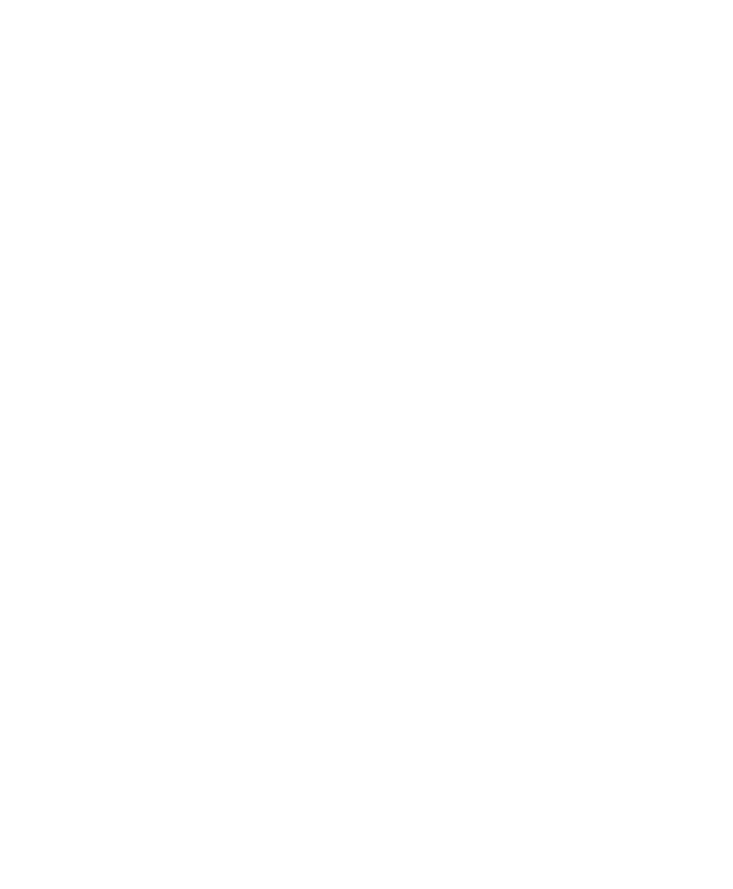
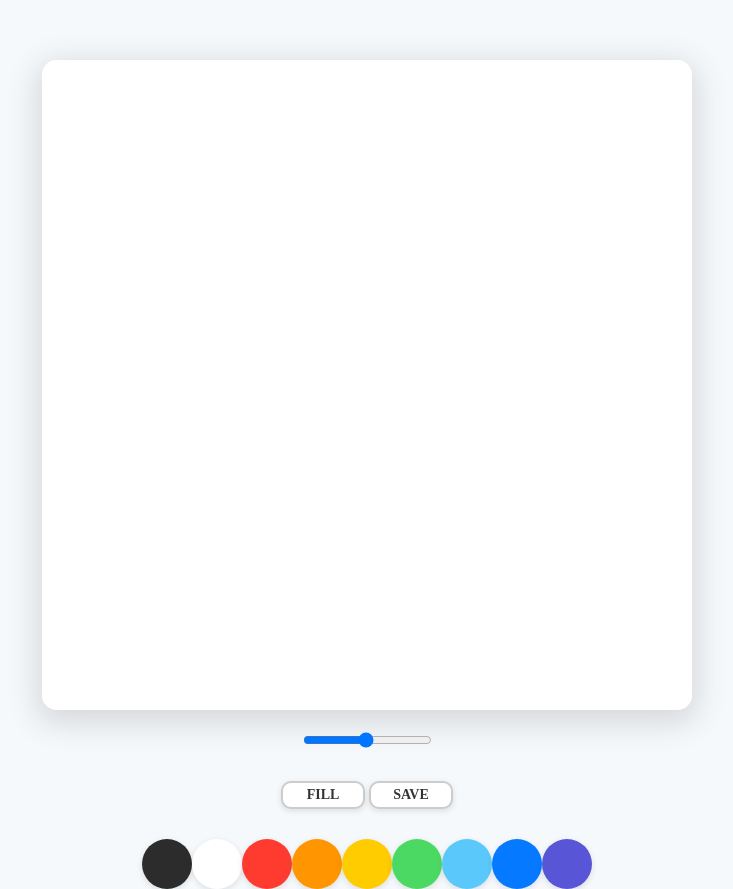
Before and after one commit to marpiotoun/vanila_js2, a plain HTML site: page index.html in a window 1280 px wide. Shown: the whole page, without its empty margins (273-1006 px from the left). Before the commit the page ends 800 px from the top, so only its background shows below. Drawn offline with Linux system fonts and the light colour scheme.

Commit message:
PaintJS Complete

```diff
--- a/app.js
+++ b/app.js
@@ -0,0 +1,81 @@
+const canvas = document.getElementById('jsCanvas');
+const ctx = canvas.getContext('2d');
+
+
+let painting = false;
+
+
+function stopPainting() {
+    painting = false;
+}
+
+
+function startPainting() {
+    painting = true;
+}
+
+
+function onMouseMove(event) {
+    const x = event.offsetX;
+    const y = event.offsetY;
+    if (!painting) {
+        ctx.beginPath();
+        ctx.moveTo(x, y);
+    } else {
+        ctx.lineTo(x, y);
+        ctx.stroke();
+    }
+}
+
+
+function ChangeStrockStyle(event) {
+    ctx.strokeStyle = event.target.style.backgroundColor;
+}
+
+function changeBrushSize(event) {
+    ctx.lineWidth = event.target.value
+}
+
+function changeBackgroundColor() {
+    ctx.fillStyle = ctx.strokeStyle;
+    ctx.fillRect(0, 0, 650, 650);
+}
+
+function handleSave() {
+    const image = canvas.toDataURL('image/jpeg');
+    const link = document.createElement('a');
+    link.href = image;
+    link.download = 'PaintJS';
+    link.click();
+}
+
+function handleCM(event) {
+    event.preventDefault();
+}
+
+function init() {
+    if (canvas) {
+        canvas.width = 650;
+        canvas.height = 650;
+        ctx.strokeStyle = '#2c2c2c';
+        ctx.lineWidth = 2.5;
+        ctx.fillStyle = 'white';
+        ctx.fillRect(0, 0, 650, 650);
+        canvas.addEventListener('mousemove', onMouseMove);
+        canvas.addEventListener('mousedown', startPainting);
+        canvas.addEventListener('mouseup', stopPainting);
+        canvas.addEventListener('mouseleave', stopPainting);
+        window.addEventListener('contextmenu', handleCM);
+    }
+
+    const colors = document.querySelectorAll('.controls__colors .control__color');
+    Array.from(colors).forEach(color => color.addEventListener('click', ChangeStrockStyle));
+    const brushSize = document.getElementById('jsRange');
+    brushSize.addEventListener('change', changeBrushSize);
+    const fillBtn = document.getElementById('jsMode');
+    fillBtn.addEventListener('click', changeBackgroundColor)
+    const saveBtn = document.getElementById('jsSave');
+    saveBtn.addEventListener('click', handleSave);
+}
+
+init()
--- a/index.html
+++ b/index.html
@@ -7,6 +7,27 @@
 		<title>Paint JS</title>
 	</head>
 	<body>
+		<canvas id="jsCanvas" class="canvas"></canvas>
+		<div class="controls">
+			<div class="controls__range">
+				<input type="range" id="jsRange" min="0.1" max="5.0" value="2.5" step="0.1" />
+			</div>
+			<div class="controls__btns">
+				<button id="jsMode">fill</button>
+				<button id="jsSave">save</button>
+			</div>
+			<div class="controls__colors" id="jsColors">
+				<div class="control__color" style="background-color: #2c2c2c;"></div>
+				<div class="control__color" style="background-color: white;"></div>
+				<div class="control__color" style="background-color: #FF3B30;"></div>
+				<div class="control__color" style="background-color: #FF9500;"></div>
+				<div class="control__color" style="background-color: #FFCC00;"></div>
+				<div class="control__color" style="background-color: #4CD963;"></div>
+				<div class="control__color" style="background-color: #5AC8FA;"></div>
+				<div class="control__color" style="background-color: #0579FF;"></div>
+				<div class="control__color" style="background-color: #5856D6;"></div>
+			</div>
+		</div>
 		<script src="app.js"></script>
 	</body>
 </html>
--- /dev/null
+++ b/reset.css
@@ -0,0 +1,129 @@
+/* http://meyerweb.com/eric/tools/css/reset/
+   v2.0 | 20110126
+   License: none (public domain)
+*/
+
+html,
+body,
+div,
+span,
+applet,
+object,
+iframe,
+h1,
+h2,
+h3,
+h4,
+h5,
+h6,
+p,
+blockquote,
+pre,
+a,
+abbr,
+acronym,
+address,
+big,
+cite,
+code,
+del,
+dfn,
+em,
+img,
+ins,
+kbd,
+q,
+s,
+samp,
+small,
+strike,
+strong,
+sub,
+sup,
+tt,
+var,
+b,
+u,
+i,
+center,
+dl,
+dt,
+dd,
+ol,
+ul,
+li,
+fieldset,
+form,
+label,
+legend,
+table,
+caption,
+tbody,
+tfoot,
+thead,
+tr,
+th,
+td,
+article,
+aside,
+canvas,
+details,
+embed,
+figure,
+figcaption,
+footer,
+header,
+hgroup,
+menu,
+nav,
+output,
+ruby,
+section,
+summary,
+time,
+mark,
+audio,
+video {
+	margin: 0;
+	padding: 0;
+	border: 0;
+	font-size: 100%;
+	font: inherit;
+	vertical-align: baseline;
+}
+/* HTML5 display-role reset for older browsers */
+article,
+aside,
+details,
+figcaption,
+figure,
+footer,
+header,
+hgroup,
+menu,
+nav,
+section {
+	display: block;
+}
+body {
+	line-height: 1;
+}
+ol,
+ul {
+	list-style: none;
+}
+blockquote,
+q {
+	quotes: none;
+}
+blockquote:before,
+blockquote:after,
+q:before,
+q:after {
+	content: '';
+	content: none;
+}
+table {
+	border-collapse: collapse;
+	border-spacing: 0;
+}
--- a/styles.css
+++ b/styles.css
@@ -0,0 +1,60 @@
+@import 'reset.css';
+
+body {
+	background-color: #f6f9fc;
+	display: flex;
+	flex-direction: column;
+	justify-content: center;
+	align-items: center;
+	padding-top: 60px;
+	overflow: scroll;
+}
+
+.canvas {
+	width: 650px;
+	height: 650px;
+	display: block;
+	background-color: white;
+	border-radius: 15px;
+	box-shadow: 0 8px 30px 5px rgba(71, 71, 71, 0.185);
+}
+.controls {
+	margin-top: 20px;
+	display: flex;
+	flex-direction: column;
+	align-items: center;
+}
+.controls .controls__range {
+	margin-bottom: 30px;
+}
+.controls .controls__btns {
+	margin-bottom: 30px;
+}
+.controls__btns button {
+	all: unset;
+	cursor: pointer;
+	background-color: white;
+	padding: 5px 0px;
+	width: 80px;
+	text-align: center;
+	border-radius: 10px;
+	box-shadow: 0 2px 5px 1px rgba(71, 71, 71, 0.11);
+	border: 2px solid rgba(0, 0, 0, 0.2);
+	color: rgba(0, 0, 0, 0.8);
+	text-transform: uppercase;
+	font-weight: 600;
+	font-size: 14px;
+}
+.controls__btns button:active {
+	transform: scale(0.98);
+}
+.controls .controls__colors {
+	display: flex;
+}
+.controls__colors .control__color {
+	width: 50px;
+	height: 50px;
+	border-radius: 100%;
+	box-shadow: 0 2px 5px 1px rgba(71, 71, 71, 0.11);
+	cursor: pointer;
+}
```
